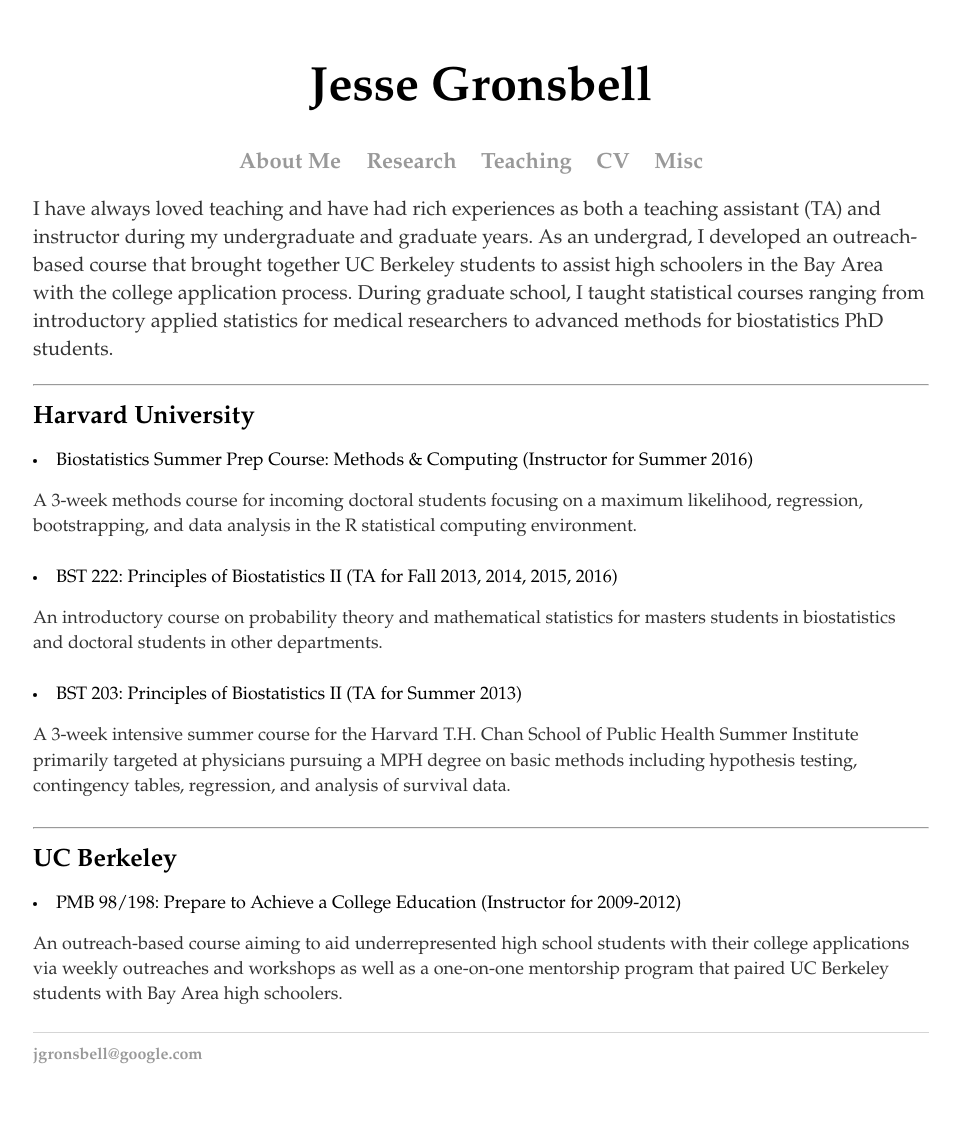
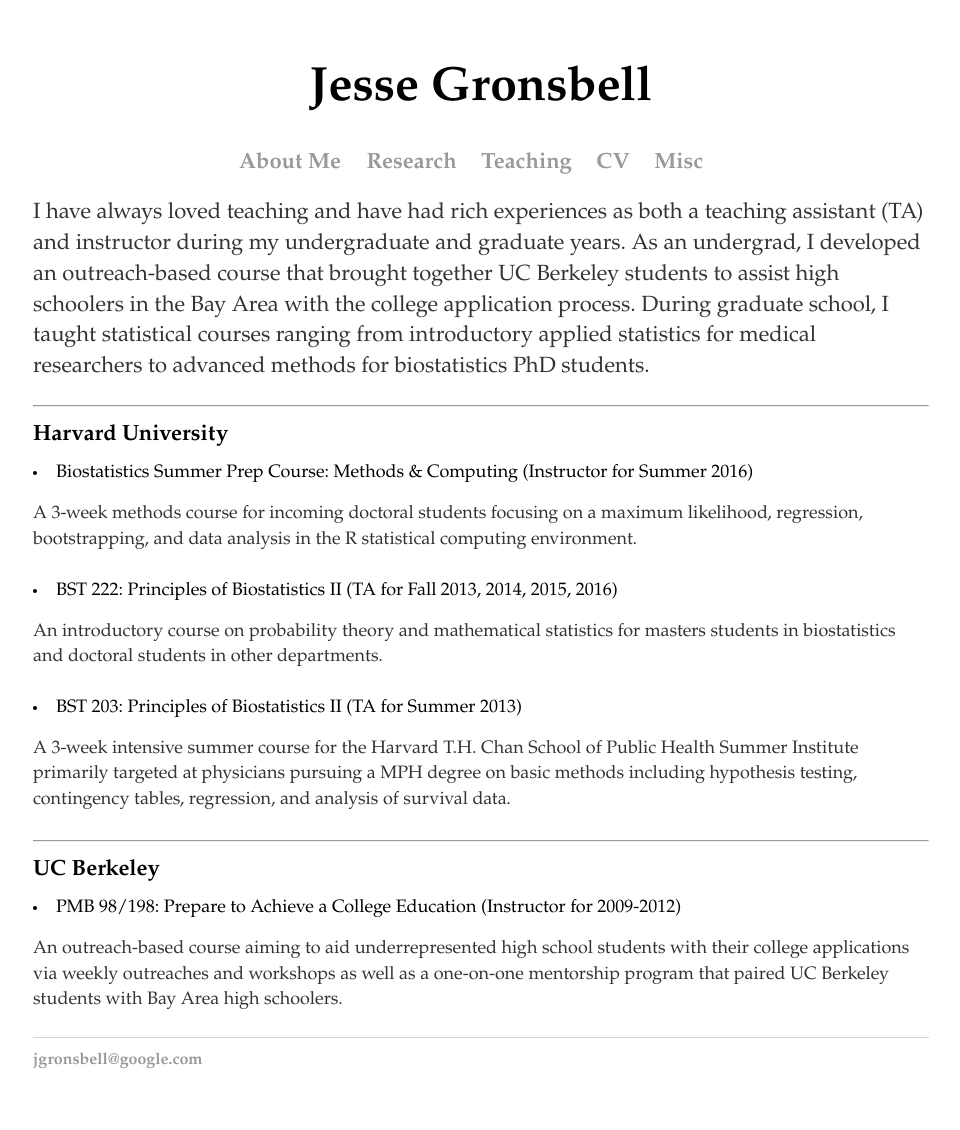
Before and after one commit to jgrons/old_website, a Jekyll site: the page built from teaching.html, in a window 1280 px wide. Shown: the whole page, without its empty margins (159-1119 px from the left). Built offline with Jekyll 4.4.1, drawn with Linux system fonts in a browser that asks for light colours.

Commit message:
Update teaching.html

```diff
--- a/teaching.html
+++ b/teaching.html
@@ -4,12 +4,7 @@
 ---
 
 
-<div class="blurb">
-
-	<div class="span2">
-	    </div>
-
-	<p style="font-size:20px; font-family: palatino">
+	<p style="font-size:22px; font-family: palatino">
 	I have always loved teaching and have had rich experiences as both a teaching assistant (TA) and instructor
 		during my undergraduate and graduate years.  As an undergrad, I developed an outreach-based
 		course that brought together UC Berkeley students to assist high schoolers in the Bay Area
@@ -21,7 +16,7 @@
 	<hr>
 
 
-	<h1 style="font-size:25px; font-family: palatino"> Harvard University </h1>
+	<h1 style="font-size:22px; font-family: palatino"> Harvard University </h1>
 
 	<li style="font-size:18px; font-family: palatino"> Biostatistics Summer Prep Course: Methods & Computing (Instructor for Summer 2016)
 		<p style="font-size:18px; font-family: palatino">
@@ -44,7 +39,7 @@
 
 	<hr>
 
-	<h1 style="font-size:25px; font-family: palatino"> UC Berkeley </h1>
+	<h1 style="font-size:22px; font-family: palatino"> UC Berkeley </h1>
 
  <li style="font-size:18px; font-family: palatino"> PMB 98/198: Prepare to Achieve a College Education (Instructor for 2009-2012) </li>
 
```
